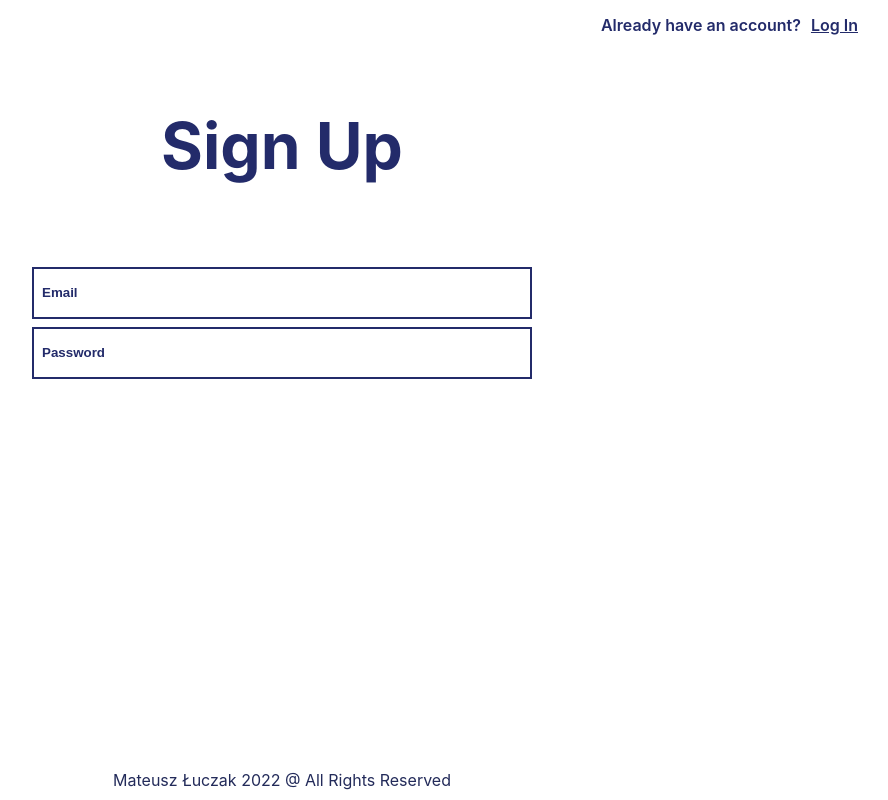
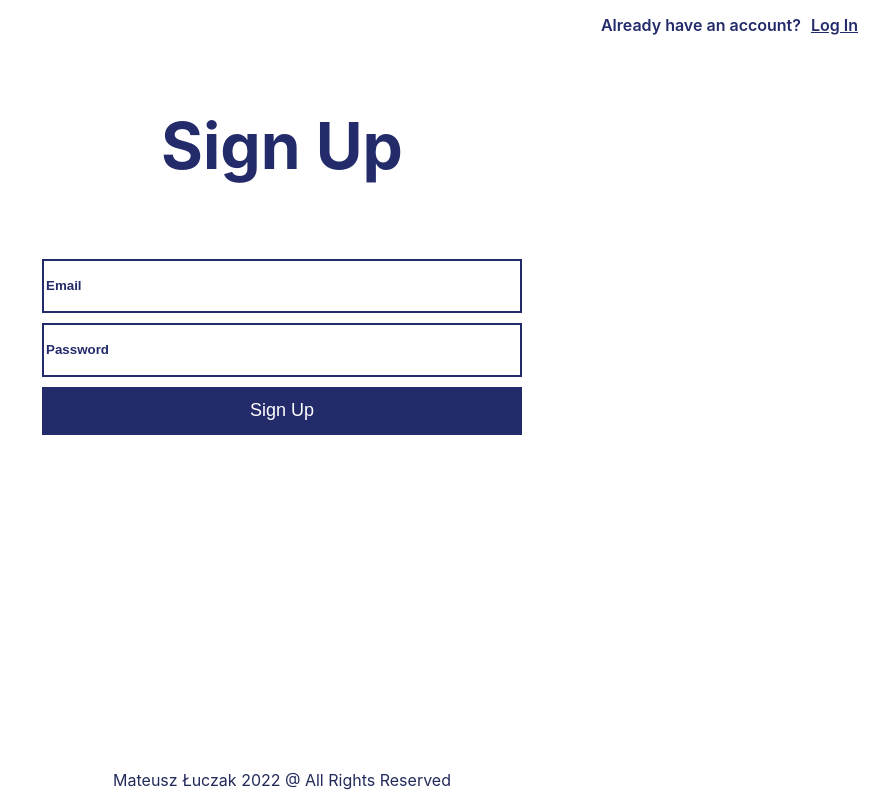
Before and after one commit to xflameyoke/car-expenses-tracker, a React (Create React App) app: page / in a window 1280 px wide. Shown: the whole page, without its empty margins (358-1246 px from the left). Built offline with nearby package versions, Linux system fonts and the light colour scheme.

Commit message:
feat: submitt button with sytling

```diff
--- a/src/components/signUp/signUp.scss
+++ b/src/components/signUp/signUp.scss
@@ -1,12 +1,10 @@
 $indigo: #232b6a;
+$space-cadet: #1c2355;
 
 .signup {
   color: $indigo;
   display: flex;
-  justify-content: center;
-  align-items: center;
   flex-direction: column;
-  width: 100%;
   height: 100%;
 }
 
@@ -34,23 +32,35 @@ $indigo: #232b6a;
 }
 
 .signup-form {
-  width: 480px;
-  height: 100vh;
-  margin: 0 auto 0 auto;
+  margin: 0 auto;
   padding: 64px 0px 96px 0px;
   gap: 32px;
   display: flex;
   flex-direction: column;
   align-items: center;
 
+  @media (max-width: 768px) {
+    justify-content: center;
+    width: 250px;
+    padding: 0;
+    margin: 0;
+  }
+
+  &__h1 {
+    font-size: 64px;
+
+    @media (max-width: 768px) {
+      font-size: 42px;
+    }
+  }
+
   &__input {
     display: flex;
     flex-direction: row;
     align-items: center;
-    margin: 8px;
-    padding: 0 8px;
     font-weight: 600;
-    width: 480px;
+    margin-bottom: 10px;
+    width: 472px;
     height: 48px;
     border: 2px solid $indigo;
 
@@ -64,18 +74,24 @@ $indigo: #232b6a;
     }
   }
 
-  @media (max-width: 768px) {
+  &__button {
+    display: flex;
+    align-items: center;
     justify-content: center;
-    width: 250px;
-    padding: 0;
-    margin: 0;
+    width: 480px;
+    height: 48px;
+    background-color: $indigo;
+    border: 1px solid $indigo;
+    color: white;
+    font-size: 18px;
+    cursor: pointer;
+
+    &:hover {
+      background-color: $space-cadet;
+    }
+
+    @media (max-width: 768px) {
+      width: 200px;
+    }
   }
 }
-
-.signup-h1 {
-  font-size: 64px;
-
-  @media (max-width: 768px) {
-    font-size: 42px;
-  }
-}
--- a/src/components/signUp/signUp.tsx
+++ b/src/components/signUp/signUp.tsx
@@ -23,7 +23,7 @@ const SignUp = () => {
         </span>
       </div>
       <div className="signup-form">
-        <h1 className="signup-h1">{login ? 'Log In' : 'Sign Up'}</h1>
+        <h1 className="signup-form__h1">{login ? 'Log In' : 'Sign Up'}</h1>
         <Formik
           initialValues={{
             email: '',
@@ -58,6 +58,9 @@ const SignUp = () => {
                 className="signup-form__input"
               />
             </label>
+            <button type="submit" className="signup-form__button">
+              {login ? 'Log In' : 'Sign Up'}
+            </button>
           </Form>
         </Formik>
       </div>
```
